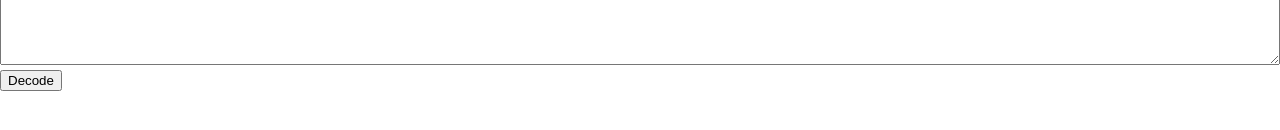
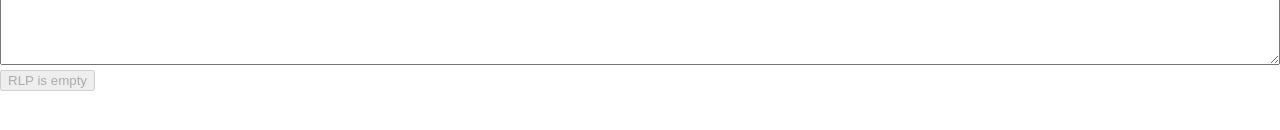
Before and after one commit to CodeChain-io/rlp-debugger, a React (Create React App) app: page / in a window 1280 px wide. Shown: the part 306-436 px from the top of the page. Built offline with nearby package versions, Linux system fonts and the light colour scheme.

Commit message:
Disable decode button when the text has an error

```diff
--- a/src/App.tsx
+++ b/src/App.tsx
@@ -5,27 +5,63 @@ type AppState = {
   mode: "encoded" | "decoded";
   text: string;
   rlp: any;
+  decodeButton: {
+    disabled: boolean;
+    label: string;
+  };
 };
 
 class App extends React.Component<{}, AppState> {
   public constructor() {
     super({});
+
     this.state = {
       mode: "encoded",
       text: "",
-      rlp: [],
+      decodeButton: {
+        disabled: true,
+        label: "RLP is empty",
+      },
+      rlp: null,
     };
   }
 
   private handleTextChange = (e: any) => {
-    this.setState({ mode: "encoded", text: e.target.value });
+    const { value }: { value: string } = e.target;
+    let rlp;
+    let decodeButton;
+    try {
+      if (value.trim().length === 0) {
+        rlp = null;
+        decodeButton = {
+          disabled: true,
+          label: "RLP is empty",
+        };
+      } else {
+        rlp = RLP.decode(value.trim());
+        decodeButton = {
+          disabled: false,
+          label: "Decode",
+        };
+      }
+    } catch (_) {
+      rlp = null;
+      decodeButton = {
+        disabled: true,
+        label: "RLP decode error",
+      };
+    }
+
+    this.setState({
+      mode: "encoded",
+      text: value,
+      rlp,
+      decodeButton,
+    });
   };
 
   private handleClickDecode = () => {
-    this.setState(state => {
-      let rlp = RLP.decode(state.text);
-      return { mode: "decoded", rlp };
-    });
+    this.setState({ mode: "decoded" });
   };
 
   private handleClickEncode = () => {
@@ -40,8 +76,13 @@ class App extends React.Component<{}, AppState> {
           <div>
             <textarea id="encoded-text" placeholder="RLP encoded hex string here" value={this.state.text} onChange={this.handleTextChange} />
           </div>
-          <button id="decode-btn" className="decode" onClick={this.handleClickDecode}>
-            Decode
+          <button
+            id="decode-btn"
+            disabled={this.state.decodeButton.disabled}
+            className="decode"
+            onClick={this.handleClickDecode}
+          >
+            {this.state.decodeButton.label}
           </button>
         </div>
       );
```
